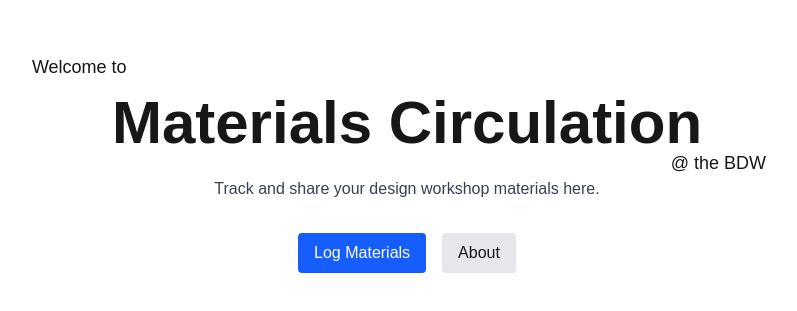
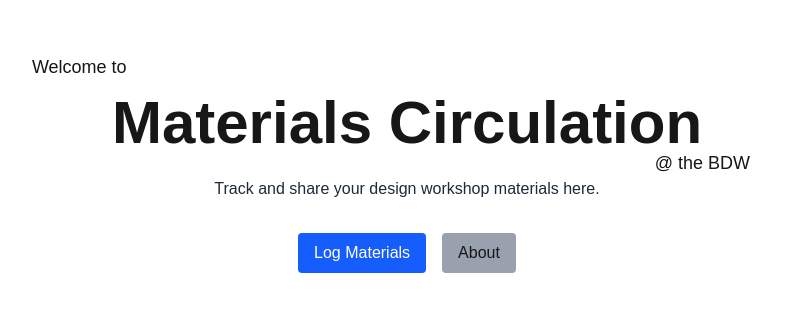
Before and after one commit to ckrenteras/materials-circulation, a Next.js app: page / in a window 1280 px wide. Shown: the part 217-528 px from the top of the page, without its empty margins (233-1030 px from the left). Built offline with nearby package versions, Linux system fonts and the light colour scheme.

Commit message:
text clors

```diff
--- a/src/pages/index.tsx
+++ b/src/pages/index.tsx
@@ -12,7 +12,7 @@ export default function Home() {
       >
         <p className="text-lg absolute left-[-5rem] top-[-2.5rem]">Welcome to</p>
         <h1 className="text-6xl font-bold">Materials Circulation</h1>
-        <p className="text-lg absolute right-[-4rem] top-[3.5rem]">@ the BDW</p>
+        <p className="text-lg absolute right-[-3rem] top-[3.5rem]">@ the BDW</p>
       </motion.div>
 
       <motion.div
@@ -20,7 +20,7 @@ export default function Home() {
         animate={{ opacity: 1, y: 0 }}
         transition={{ delay: 1, duration: 1 }}
       >
-        <p className="text-base text-gray-700 mb-8">
+        <p className="text-base text-gray-800 mb-8">
           Track and share your design workshop materials here.
         </p>
 
@@ -31,7 +31,7 @@ export default function Home() {
             </button>
           </Link>
           <Link href="/about">
-            <button className="bg-gray-200 px-4 py-2 rounded hover:bg-gray-300">
+            <button className="bg-gray-400 px-4 py-2 rounded hover:bg-gray-500">
               About
             </button>
           </Link>
```
